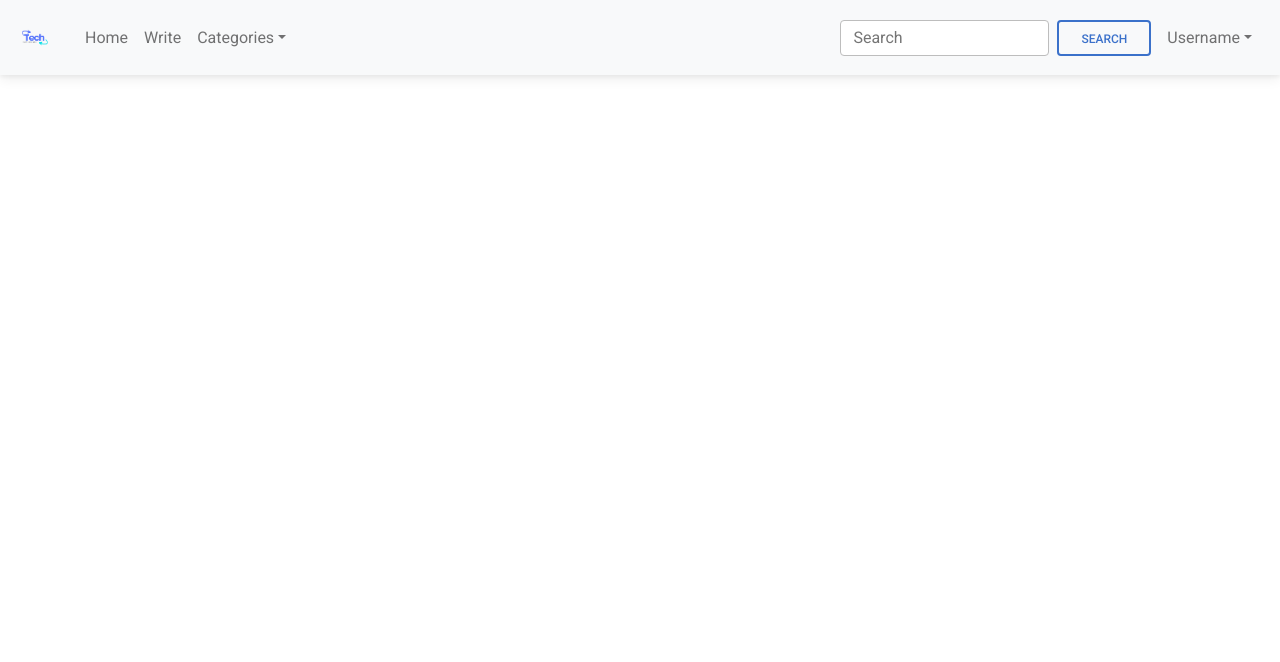
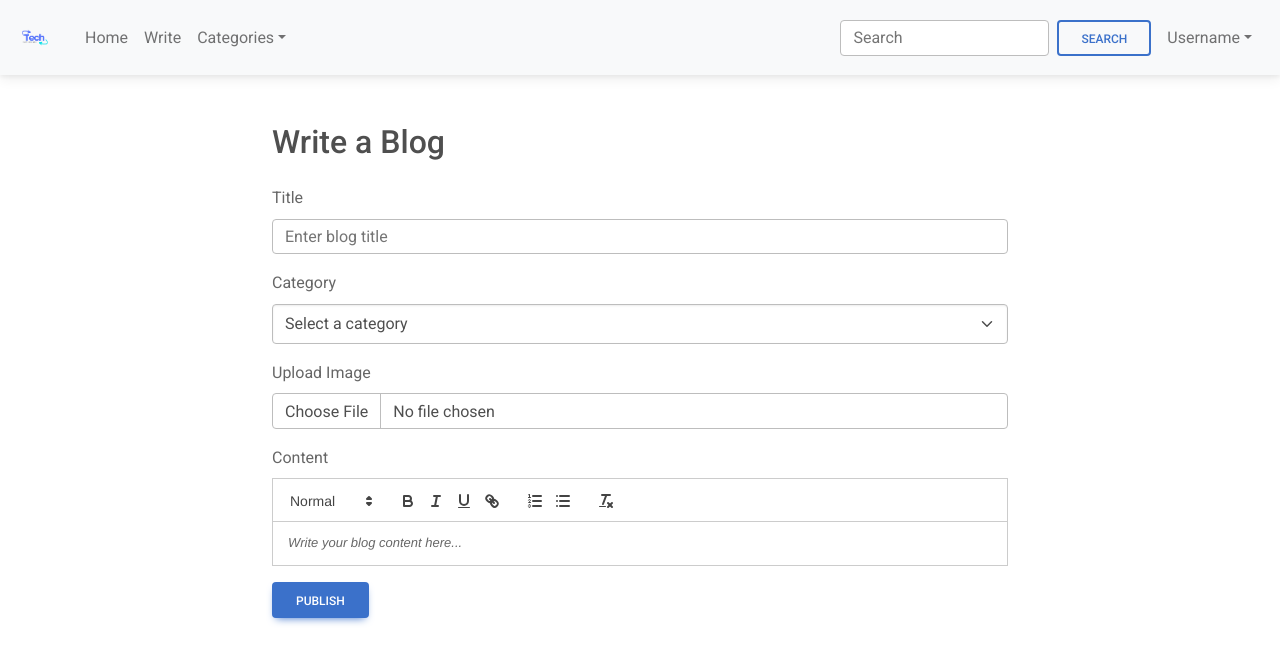
Before and after one commit to Soap171/MERN-blog, a React (Create React App) app in the folder client/: page /blog in a window 1280 px wide. Shown: the top 662 px of the page. Built offline with nearby package versions, Linux system fonts and the light colour scheme.

Commit message:
add blog write page

```diff
--- a/client/package.json
+++ b/client/package.json
@@ -12,6 +12,7 @@
     "react": "^18.3.1",
     "react-dom": "^18.3.1",
     "react-icons": "^5.3.0",
+    "react-quill": "^2.0.0",
     "react-router-dom": "^6.26.2",
     "react-scripts": "5.0.1",
     "react-toastify": "^10.0.5",
--- a/client/src/App.js
+++ b/client/src/App.js
@@ -12,6 +12,7 @@ import Signup from "./pages/Signup";
 import ForgetPassword from "./pages/ForgetPassword";
 import PasswordReset from "./pages/PasswordReset";
 import Header from "./components/Header";
+import Write from "./pages/Write";
 
 function App() {
   return (
@@ -24,6 +25,7 @@ function App() {
         <Route path="/signup" element={<Signup />} />
         <Route path="/forget-password" element={<ForgetPassword />} />
         <Route path="/password-reset" element={<PasswordReset />} />
+        <Route path="/blog" element={<Write />} />
       </Routes>
     </div>
   );
--- a/client/src/components/Header.jsx
+++ b/client/src/components/Header.jsx
@@ -6,7 +6,7 @@ function Header() {
   return (
     <nav className="navbar navbar-expand-lg bg-body-tertiary">
       <div className="container-fluid">
-        <Link className="navbar-brand" to="#">
+        <Link className="navbar-brand" to="/">
           <img src={LogoImg} alt="" height={45} />
         </Link>
         <button
@@ -28,7 +28,7 @@ function Header() {
               </Link>
             </li>
             <li className="nav-item">
-              <Link className="nav-link" to="/">
+              <Link className="nav-link" to="/blog">
                 Write
               </Link>
             </li>
--- /dev/null
+++ b/client/src/pages/Write.jsx
@@ -0,0 +1,101 @@
+import React, { useState } from "react";
+import "bootstrap/dist/css/bootstrap.min.css";
+import ReactQuill from "react-quill";
+import "react-quill/dist/quill.snow.css";
+
+function Write() {
+  const [title, setTitle] = useState("");
+  const [content, setContent] = useState("");
+  const [image, setImage] = useState(null);
+  const [category, setCategory] = useState("");
+
+  const handleImageChange = (e) => {
+    setImage(e.target.files[0]);
+  };
+
+  const handleSubmit = (e) => {
+    e.preventDefault();
+    // Handle form submission logic here
+    console.log("Title:", title);
+    console.log("Content:", content);
+    console.log("Image:", image);
+    console.log("Category:", category);
+  };
+
+  return (
+    <div className="container my-5">
+      <div className="row justify-content-md-center">
+        <div className="col-md-8">
+          <h2 className="mb-4">Write a Blog</h2>
+          <form onSubmit={handleSubmit}>
+            <div className="mb-3">
+              <label htmlFor="formTitle" className="form-label">
+                Title
+              </label>
+              <input
+                type="text"
+                className="form-control"
+                id="formTitle"
+                placeholder="Enter blog title"
+                value={title}
+                onChange={(e) => setTitle(e.target.value)}
+                required
+              />
+            </div>
+
+            <div className="mb-3">
+              <label htmlFor="formCategory" className="form-label">
+                Category
+              </label>
+              <select
+                className="form-select"
+                id="formCategory"
+                value={category}
+                onChange={(e) => setCategory(e.target.value)}
+                required
+              >
+                <option value="">Select a category</option>
+                <option value="Technology">Technology</option>
+                <option value="Health">Health</option>
+                <option value="Travel">Travel</option>
+                <option value="Education">Education</option>
+                <option value="Lifestyle">Lifestyle</option>
+              </select>
+            </div>
+
+            <div className="mb-3">
+              <label htmlFor="formImage" className="form-label">
+                Upload Image
+              </label>
+              <input
+                type="file"
+                className="form-control"
+                id="formImage"
+                onChange={handleImageChange}
+                accept="image/*"
+              />
+            </div>
+
+            <div className="mb-3">
+              <label htmlFor="formContent" className="form-label">
+                Content
+              </label>
+              <ReactQuill
+                value={content}
+                onChange={setContent}
+                theme="snow"
+                placeholder="Write your blog content here..."
+              />
+            </div>
+
+            <button type="submit" className="btn btn-primary">
+              Publish
+            </button>
+          </form>
+        </div>
+      </div>
+    </div>
+  );
+}
+
+export default Write;
```
Also changed, not shown: 1 other file (tests, documents, lock files or other folders).
